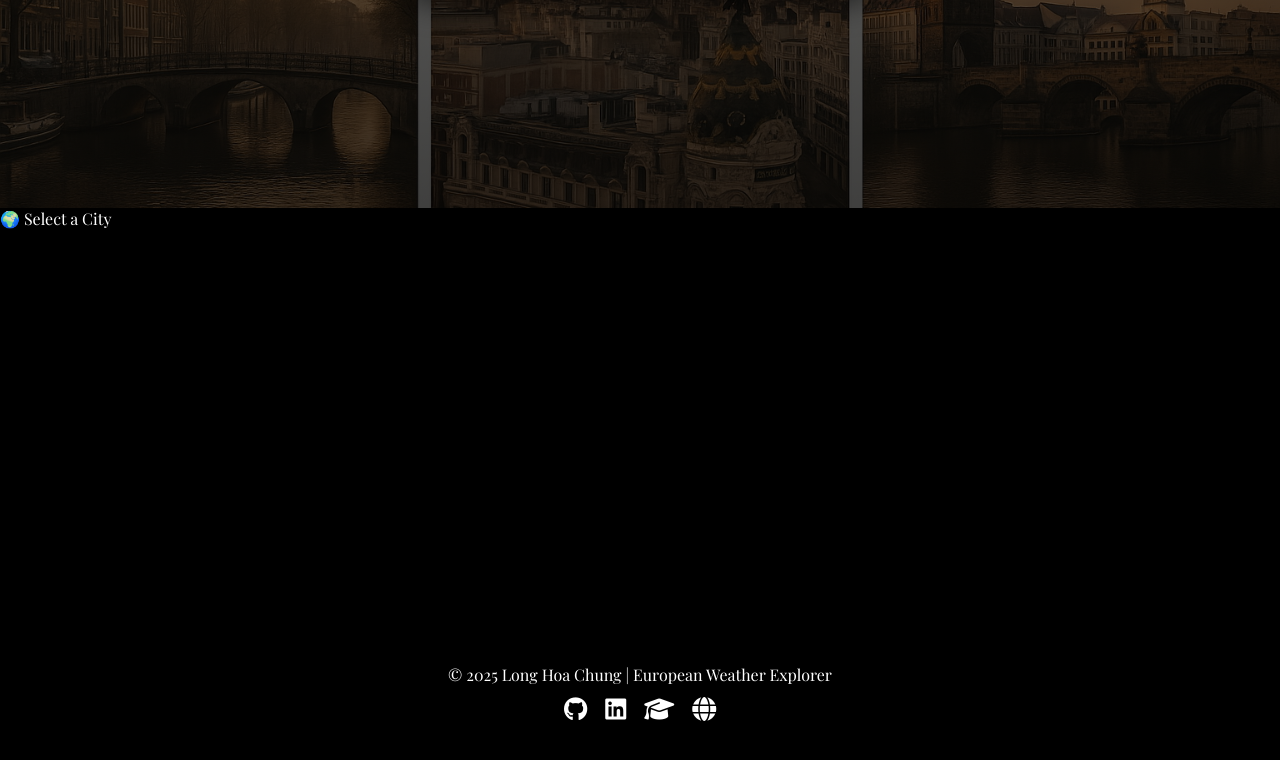
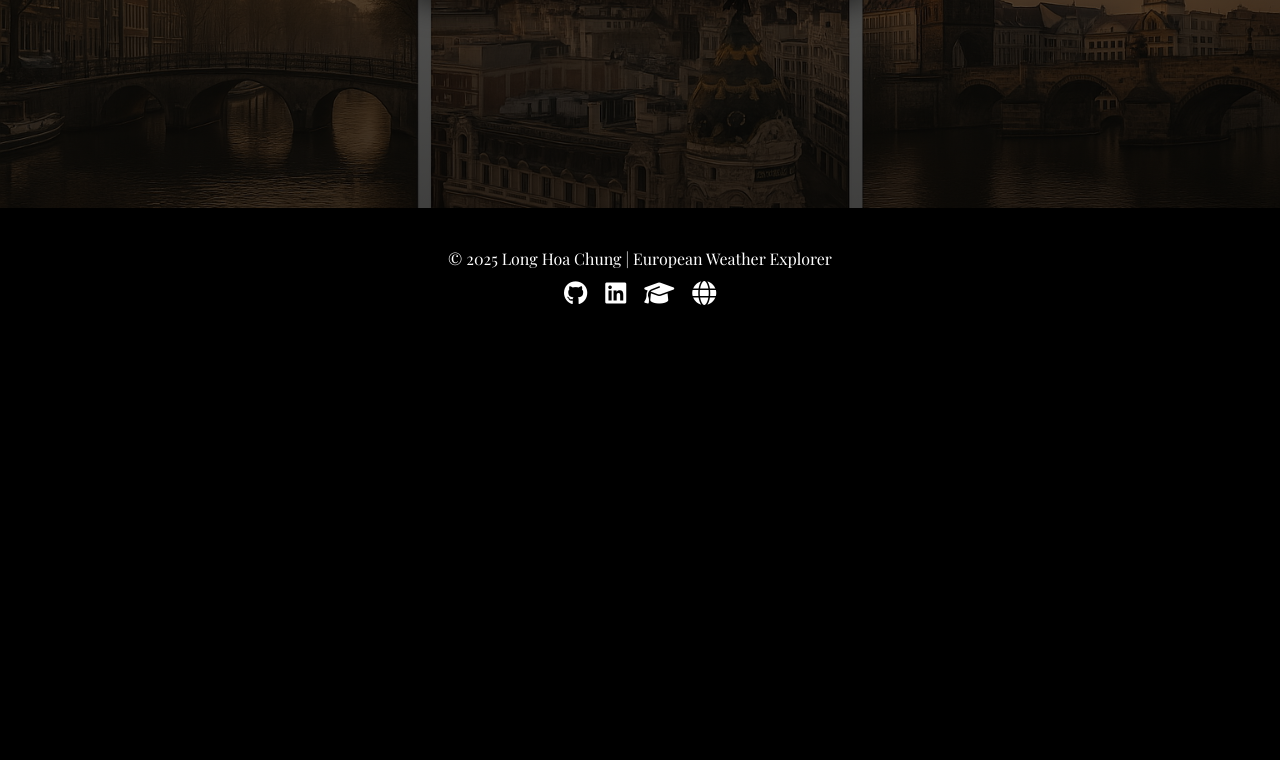
Before and after one commit to longchung90/weather_forecast, a website: page public/index.html in a window 1280 px wide. Shown: the part 592-1352 px from the top of the page. After the commit the page ends 938 px from the top, so only its background shows below. Drawn offline with nearby package versions, Linux system fonts and the light colour scheme.

Commit message:
change forecastSelection

```diff
--- a/public/index.html
+++ b/public/index.html
@@ -82,22 +82,22 @@
     </header>
 
     <main>
-        <section id="'forecastSelection" class="hidden>
-            <h2 id=" forecastHeading" class="forecast-heading">
-            <span id="forecastCityIcon">🌍</span>
-            <span id="forecastCityName">Select a City</span>
+        <section id="forecastSection" class="hidden">
+            <h2 id="forecastHeading" class="forecast-heading">
+                <span id="forecastCityIcon">🌍</span>
+                <span id="forecastCityName">Select a City</span>
             </h2>
 
             <div id="weatherGrid" class="forecast-grid"></div>
 
             <div id="map" class="map-container"></div>
+        </section>
 
         </section>
     </main>
 
     <!-- ⭐ Overlay should be HERE -->
     <div id="loadingOverlay">Loading...</div>
-
 </body>
 
 <!-- FOOTER -->
```
